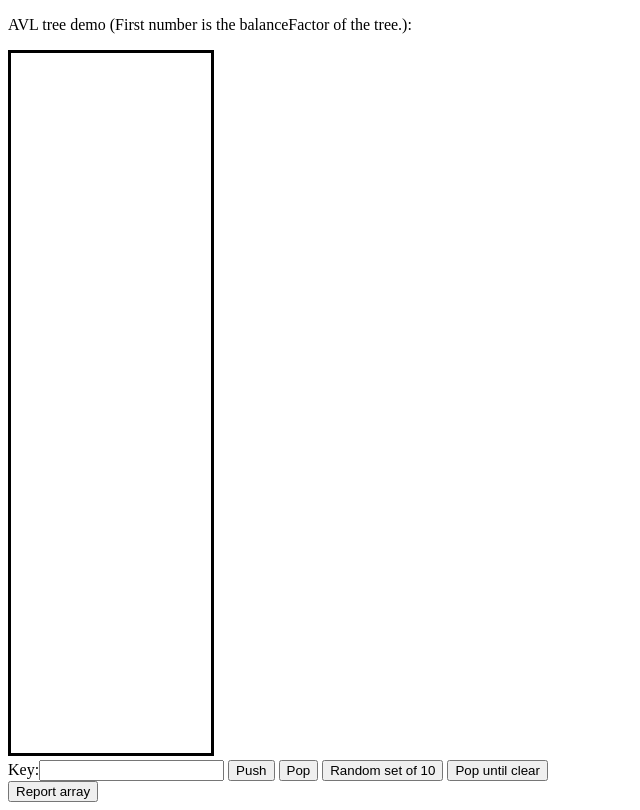
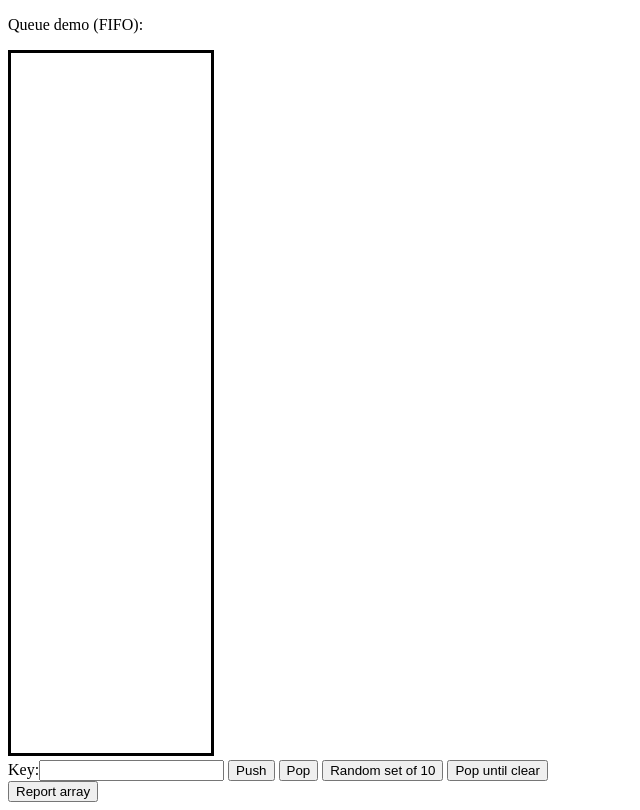
Before and after one commit to calculuswhiz/JSDF, a plain HTML site: page DemoPages/demoQueue.html in a window 1280 px wide. Shown: the whole page, without its empty margins (0-640 px from the left). Drawn offline with Linux system fonts and the light colour scheme.

Commit message:
Fixed queue demo site text.

```diff
--- a/DemoPages/demoQueue.html
+++ b/DemoPages/demoQueue.html
@@ -62,7 +62,7 @@
 </head>
 
 <body onload="init(); enterbind()">
-<p>AVL tree demo (First number is the balanceFactor of the tree.):
+<p>Queue demo (FIFO):
 </p>
 <canvas id="testCanvas" width="200" height="700" style="border:3px; border-style:solid; border-color=#000000"></canvas>
 <br />
```
